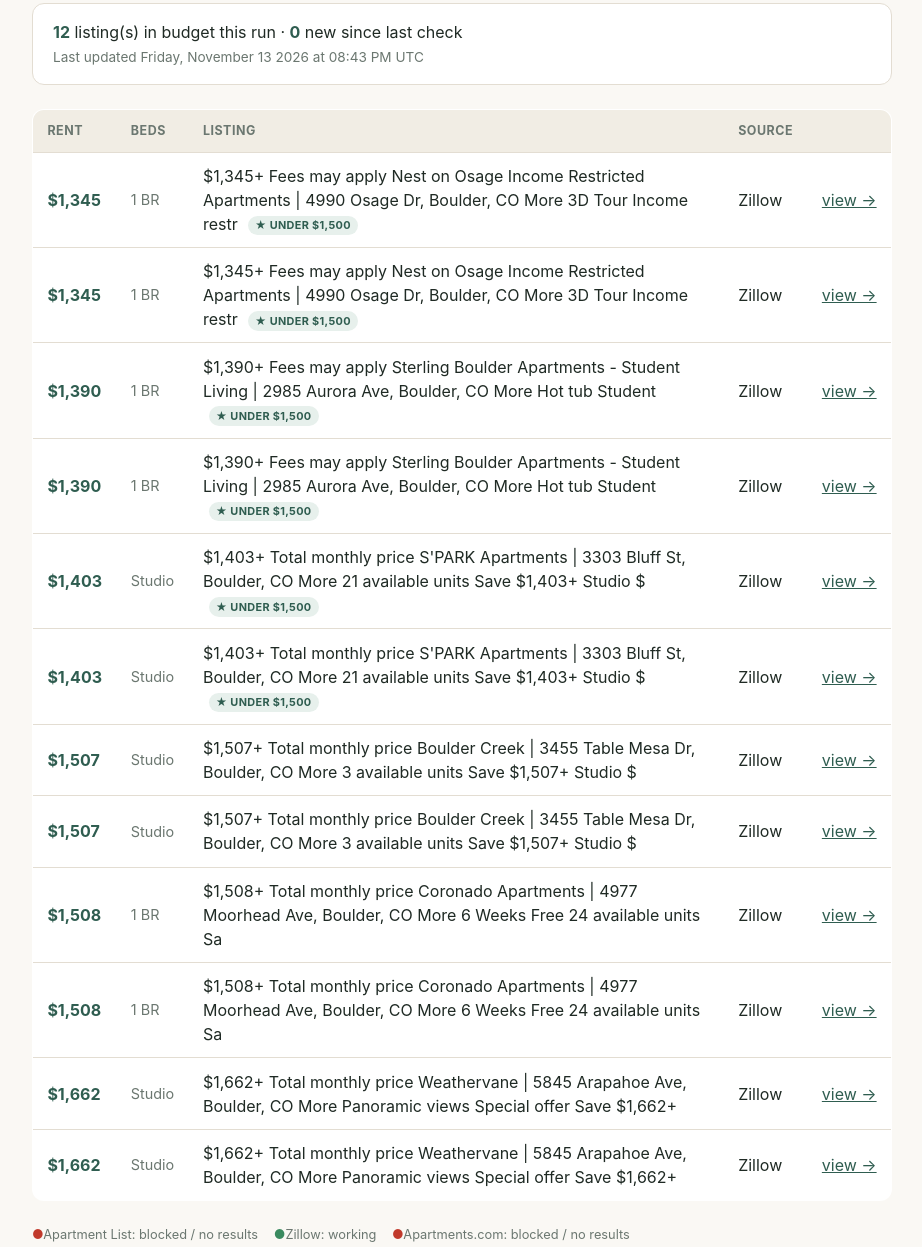
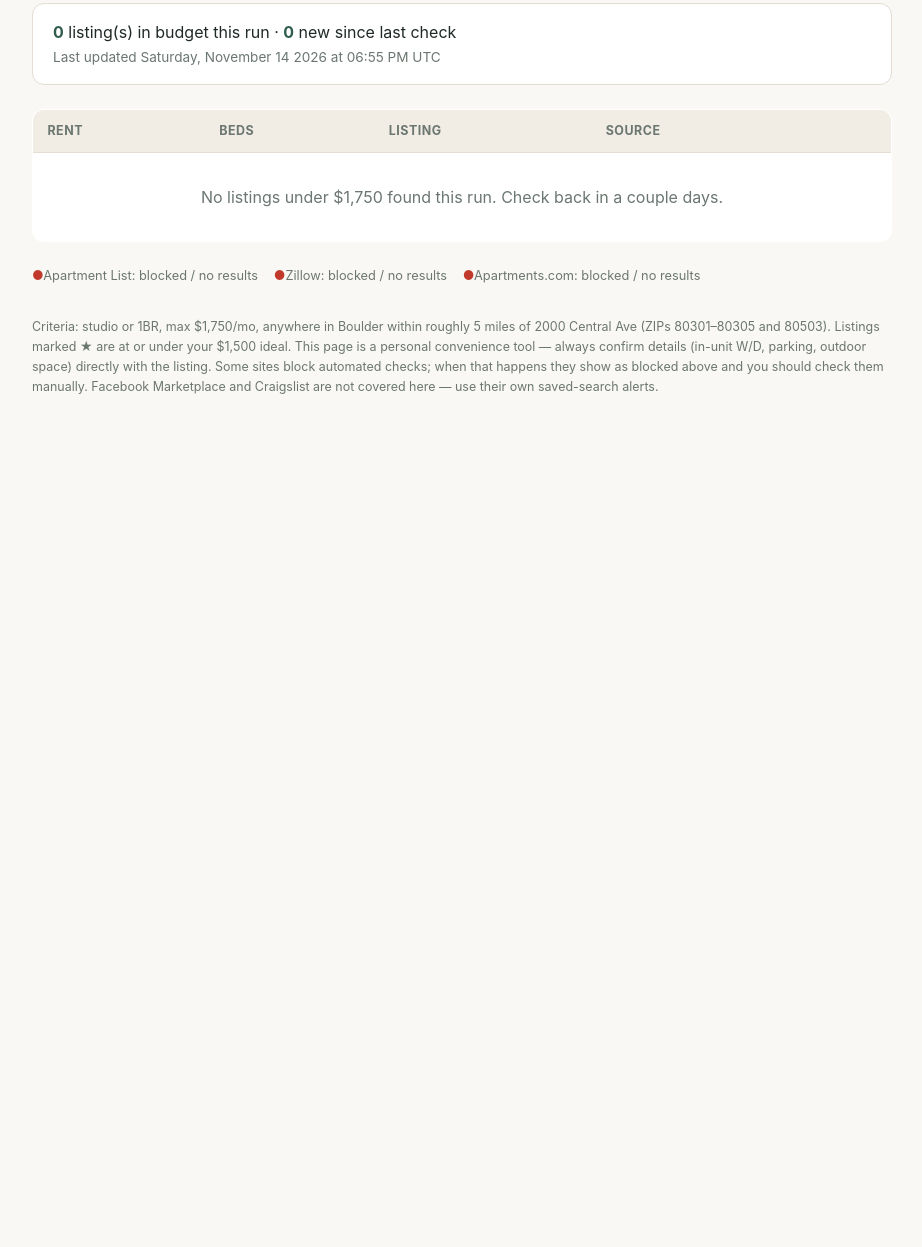
Before and after one commit to cliffwat-21/boulder-housing, a plain HTML site: page docs/index.html in a window 1280 px wide. Shown: the part 117-1364 px from the top of the page, without its empty margins (178-1100 px from the left). After the commit the page ends 800 px from the top, so only its background shows below. Drawn offline with Linux system fonts and the light colour scheme.

Commit message:
Update listings

```diff
--- a/docs/index.html
+++ b/docs/index.html
@@ -47,9 +47,9 @@
     <p class="sub">Studios &amp; 1BRs under $1,750 &middot; within ~5 mi of the East Boulder office &middot; auto-checked daily</p>
 
     <div class="summary">
-      <strong>12</strong> listing(s) in budget this run
+      <strong>0</strong> listing(s) in budget this run
       &middot; <strong>0</strong> new since last check
-      <br><span style="font-size:.85rem;color:var(--muted)">Last updated Friday, November 13 2026 at 08:43 PM UTC</span>
+      <br><span style="font-size:.85rem;color:var(--muted)">Last updated Saturday, November 14 2026 at 06:55 PM UTC</span>
     </div>
 
     <table>
@@ -57,106 +57,11 @@
         <tr><th>Rent</th><th>Beds</th><th>Listing</th><th>Source</th><th></th></tr>
       </thead>
       <tbody>
-
-          <tr class="">
-            <td class="rent">$1,345</td>
-            <td class="beds">1 BR</td>
-            <td>$1,345+ Fees may apply Nest on Osage Income Restricted Apartments | 4990 Osage Dr, Boulder, CO More 3D Tour Income restr <span class="badge ideal">&#9733; under $1,500</span></td>
-            <td>Zillow</td>
-            <td><a href="https://www.zillow.com/apartments/boulder-co/nest-on-osage-income-restricted-apartments/5Xhvdt/" target="_blank" rel="noopener">view&nbsp;&rarr;</a></td>
-          </tr>
-
-          <tr class="">
-            <td class="rent">$1,345</td>
-            <td class="beds">1 BR</td>
-            <td>$1,345+ Fees may apply Nest on Osage Income Restricted Apartments | 4990 Osage Dr, Boulder, CO More 3D Tour Income restr <span class="badge ideal">&#9733; under $1,500</span></td>
-            <td>Zillow</td>
-            <td><a href="https://www.zillow.com/apartments/boulder-co/nest-on-osage-income-restricted-apartments/5Xhvdt/" target="_blank" rel="noopener">view&nbsp;&rarr;</a></td>
-          </tr>
-
-          <tr class="">
-            <td class="rent">$1,390</td>
-            <td class="beds">1 BR</td>
-            <td>$1,390+ Fees may apply Sterling Boulder Apartments - Student Living | 2985 Aurora Ave, Boulder, CO More Hot tub Student  <span class="badge ideal">&#9733; under $1,500</span></td>
-            <td>Zillow</td>
-            <td><a href="https://www.zillow.com/apartments/boulder-co/sterling-boulder-apartments-student-living/5XhvnR/" target="_blank" rel="noopener">view&nbsp;&rarr;</a></td>
-          </tr>
-
-          <tr class="">
-            <td class="rent">$1,390</td>
-            <td class="beds">1 BR</td>
-            <td>$1,390+ Fees may apply Sterling Boulder Apartments - Student Living | 2985 Aurora Ave, Boulder, CO More Hot tub Student  <span class="badge ideal">&#9733; under $1,500</span></td>
-            <td>Zillow</td>
-            <td><a href="https://www.zillow.com/apartments/boulder-co/sterling-boulder-apartments-student-living/5XhvnR/" target="_blank" rel="noopener">view&nbsp;&rarr;</a></td>
-          </tr>
-
-          <tr class="">
-            <td class="rent">$1,403</td>
-            <td class="beds">Studio</td>
-            <td>$1,403+ Total monthly price S&#x27;PARK Apartments | 3303 Bluff St, Boulder, CO More 21 available units Save $1,403+ Studio $ <span class="badge ideal">&#9733; under $1,500</span></td>
-            <td>Zillow</td>
-            <td><a href="https://www.zillow.com/apartments/boulder-co/s&#x27;park-apartments/CkBRVt/" target="_blank" rel="noopener">view&nbsp;&rarr;</a></td>
-          </tr>
-
-          <tr class="">
-            <td class="rent">$1,403</td>
-            <td class="beds">Studio</td>
-            <td>$1,403+ Total monthly price S&#x27;PARK Apartments | 3303 Bluff St, Boulder, CO More 21 available units Save $1,403+ Studio $ <span class="badge ideal">&#9733; under $1,500</span></td>
-            <td>Zillow</td>
-            <td><a href="https://www.zillow.com/apartments/boulder-co/s&#x27;park-apartments/CkBRVt/" target="_blank" rel="noopener">view&nbsp;&rarr;</a></td>
-          </tr>
-
-          <tr class="">
-            <td class="rent">$1,507</td>
-            <td class="beds">Studio</td>
-            <td>$1,507+ Total monthly price Boulder Creek | 3455 Table Mesa Dr, Boulder, CO More 3 available units Save $1,507+ Studio $ </td>
-            <td>Zillow</td>
-            <td><a href="https://www.zillow.com/apartments/boulder-co/boulder-creek/5XhvRv/" target="_blank" rel="noopener">view&nbsp;&rarr;</a></td>
-          </tr>
-
-          <tr class="">
-            <td class="rent">$1,507</td>
-            <td class="beds">Studio</td>
-            <td>$1,507+ Total monthly price Boulder Creek | 3455 Table Mesa Dr, Boulder, CO More 3 available units Save $1,507+ Studio $ </td>
-            <td>Zillow</td>
-            <td><a href="https://www.zillow.com/apartments/boulder-co/boulder-creek/5XhvRv/" target="_blank" rel="noopener">view&nbsp;&rarr;</a></td>
-          </tr>
-
-          <tr class="">
-            <td class="rent">$1,508</td>
-            <td class="beds">1 BR</td>
-            <td>$1,508+ Total monthly price Coronado Apartments | 4977 Moorhead Ave, Boulder, CO More 6 Weeks Free 24 available units Sa </td>
-            <td>Zillow</td>
-            <td><a href="https://www.zillow.com/apartments/boulder-co/coronado-apartments/5XtPxW/" target="_blank" rel="noopener">view&nbsp;&rarr;</a></td>
-          </tr>
-
-          <tr class="">
-            <td class="rent">$1,508</td>
-            <td class="beds">1 BR</td>
-            <td>$1,508+ Total monthly price Coronado Apartments | 4977 Moorhead Ave, Boulder, CO More 6 Weeks Free 24 available units Sa </td>
-            <td>Zillow</td>
-            <td><a href="https://www.zillow.com/apartments/boulder-co/coronado-apartments/5XtPxW/" target="_blank" rel="noopener">view&nbsp;&rarr;</a></td>
-          </tr>
-
-          <tr class="">
-            <td class="rent">$1,662</td>
-            <td class="beds">Studio</td>
-            <td>$1,662+ Total monthly price Weathervane | 5845 Arapahoe Ave, Boulder, CO More Panoramic views Special offer Save $1,662+ </td>
-            <td>Zillow</td>
-            <td><a href="https://www.zillow.com/apartments/boulder-co/weathervane/CjfBCC/" target="_blank" rel="noopener">view&nbsp;&rarr;</a></td>
-          </tr>
-
-          <tr class="">
-            <td class="rent">$1,662</td>
-            <td class="beds">Studio</td>
-            <td>$1,662+ Total monthly price Weathervane | 5845 Arapahoe Ave, Boulder, CO More Panoramic views Special offer Save $1,662+ </td>
-            <td>Zillow</td>
-            <td><a href="https://www.zillow.com/apartments/boulder-co/weathervane/CjfBCC/" target="_blank" rel="noopener">view&nbsp;&rarr;</a></td>
-          </tr>
+        <tr><td colspan="5" class="empty">No listings under $1,750 found this run. Check back in a couple days.</td></tr>
       </tbody>
     </table>
 
-    <div class="status"><span class="site blocked">Apartment List: blocked / no results</span> <span class="site ok">Zillow: working</span> <span class="site blocked">Apartments.com: blocked / no results</span></div>
+    <div class="status"><span class="site blocked">Apartment List: blocked / no results</span> <span class="site blocked">Zillow: blocked / no results</span> <span class="site blocked">Apartments.com: blocked / no results</span></div>
 
     <p class="foot">
       Criteria: studio or 1BR, max $1,750/mo, anywhere in Boulder within roughly
```
